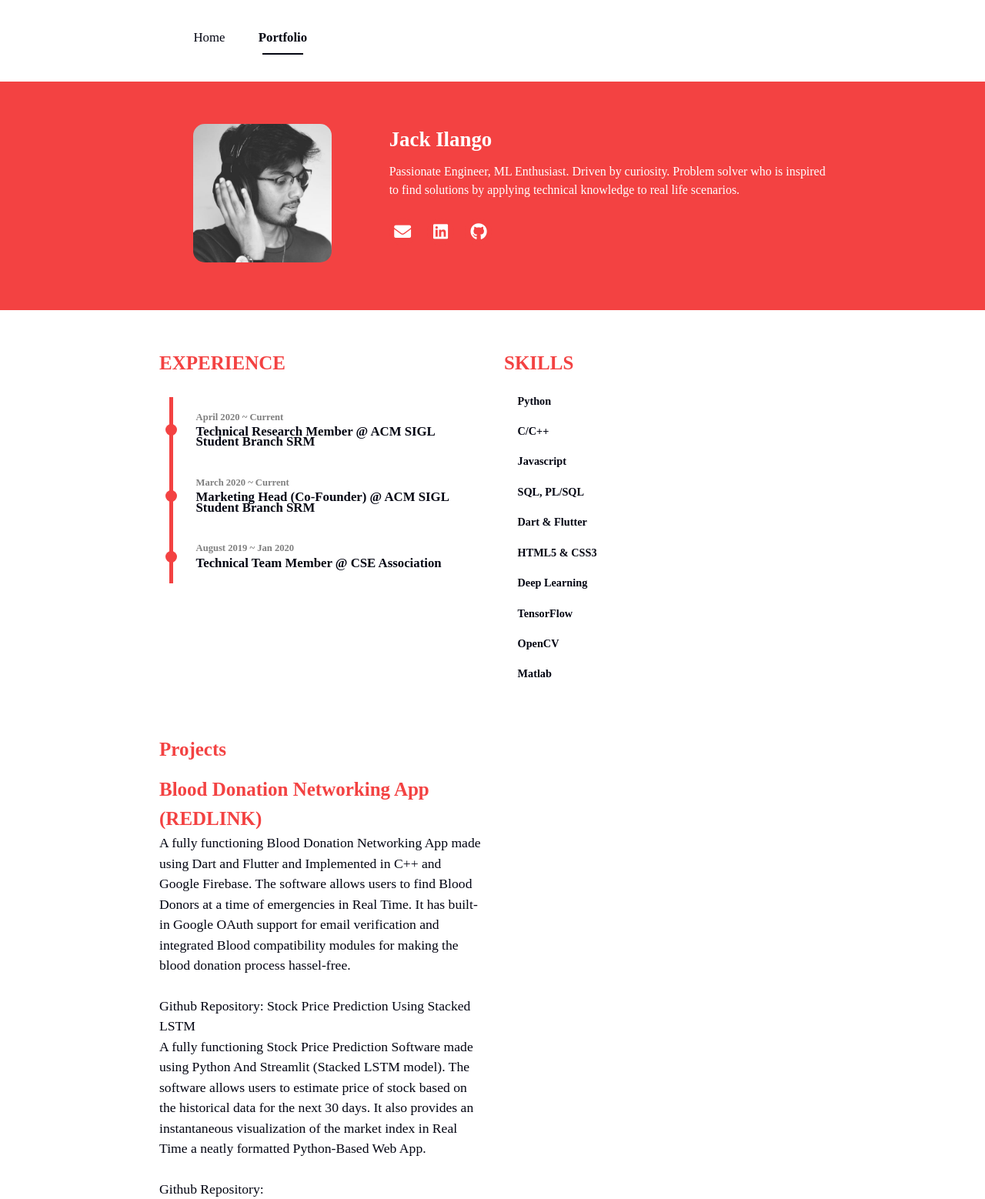
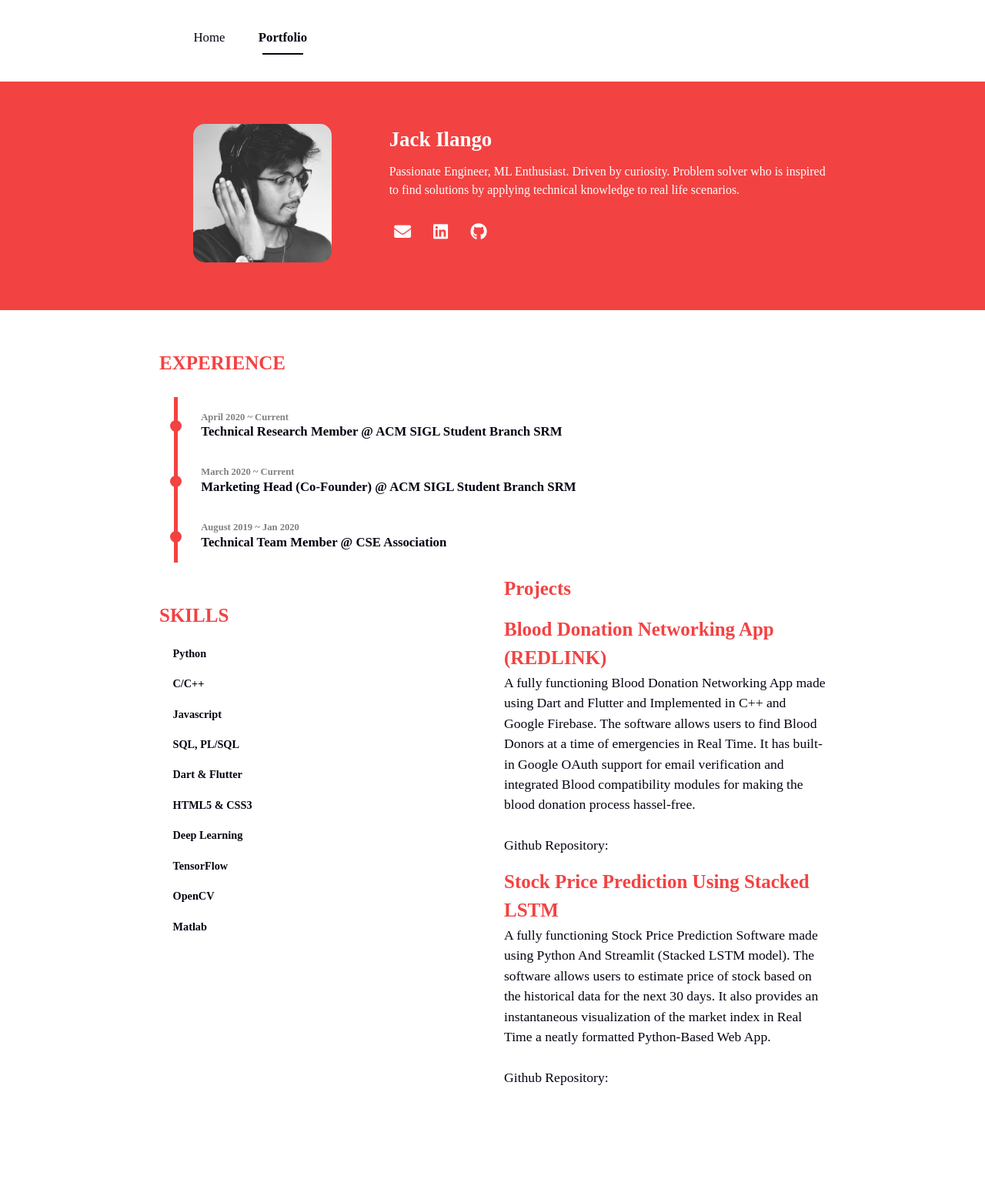
Before and after one commit to jackpraveenraj/jackpraveenraj.github.olddd, a Jekyll site: the page built from portfolio.html, in a window 1280 px wide. Shown: the whole page at 77% size. Built offline with Jekyll 4.4.1, drawn with Linux system fonts in a browser that asks for light colours; nearby versions of some CDN libraries; some web fonts are replaced; after the commit the page ends 1413 px from its top, so only the background shows below that.

Commit message:
Update portfolio.html

```diff
--- a/_layouts/portfolio.html
+++ b/_layouts/portfolio.html
@@ -25,7 +25,7 @@ layout: page
   </section>
   <!-- career section -->
   <section id="career" class="row">
-    <article class="exper col-15 col-md-6">
+    <article class="exper col-15 col-md-9">
       <p class="title">EXPERIENCE</p>
       <ul class="exper-list">
         {% for exp in  profile.experience %}
@@ -46,13 +46,15 @@ layout: page
         {% endfor %}
       </ul>
     </article>
-        <article class="skills col-12 col-md-6">
+      <article class="project col-12 col-md-6">
       <p class="title">Projects</p>
       <h1 class="title">Blood Donation Networking App (REDLINK)</h1>
       <section class="project1">
       A fully functioning Blood Donation Networking App made using Dart and Flutter and Implemented in C++ and Google Firebase. The software allows users to find Blood Donors at a time of emergencies in Real Time. It has built-in Google OAuth support for email verification and integrated Blood compatibility modules for making the blood donation process hassel-free. <br><br>
       Github Repository:  <a href="https://github.com/jackpraveenraj/Red-Link-App</a> <br><br>
       </section>
+      </article>
+      <article class="project2 col-12 col-md-6">
       <h1 class="title">Stock Price Prediction Using Stacked LSTM</h1>
       <section class="project2">
       A fully functioning Stock Price Prediction Software made using Python And Streamlit (Stacked LSTM model). The software allows users to estimate price of stock based on the historical data for the next 30 days. It also provides an instantaneous visualization of the market index in Real Time a neatly formatted Python-Based Web App.<br><br>
```
